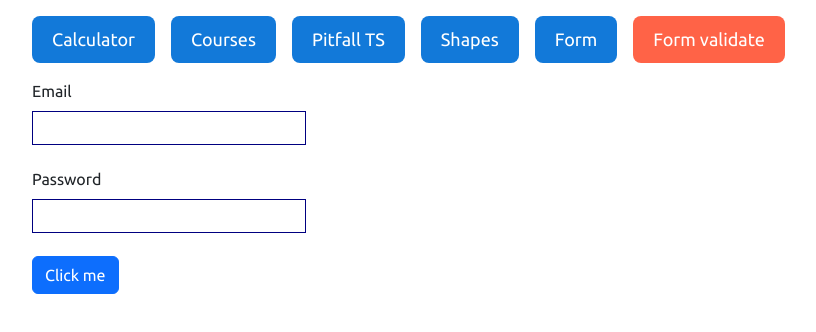
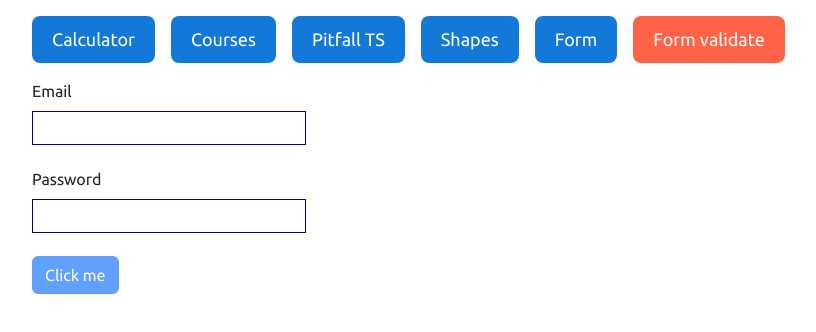
Before and after one commit to romannikiforov/react-dev_135, a React (Vite) app: page /form-validate in a window 1280 px wide. Shown: the top 332 px of the page, without its empty margins (8-824 px from the left). Built offline with nearby package versions, Linux system fonts and the light colour scheme.

Commit message:
ready validation with zod

```diff
--- a/package.json
+++ b/package.json
@@ -14,6 +14,7 @@
     "@emotion/css": "^11.13.4",
     "@emotion/react": "^11.13.3",
     "@emotion/styled": "^11.13.0",
+    "@hookform/resolvers": "^3.9.1",
     "bootstrap": "^5.3.3",
     "dotenv": "^16.4.5",
     "prop-types": "^15.8.1",
--- a/src/components/Form/FormValidate.tsx
+++ b/src/components/Form/FormValidate.tsx
@@ -1,16 +1,22 @@
 import { useForm, FieldValues } from 'react-hook-form'
-
+import { z } from 'zod'
+import { zodResolver } from '@hookform/resolvers/zod';
 import '@/components/Form/form-validate.scss'
 
-type FormData = {
-  email: string;
-  password: string;
-}
+const schema = z.object({
+  email: z.string().min(1, { message: "email is required" }).email(),
+  password: z.string().min(1, { message: "password is required" }).min(1).max(5)
+})
+
+
+type FormData = z.infer<typeof schema>
 
 
 const FormValidate = () => {
 
-  const { register, handleSubmit, formState: { errors } } = useForm<FormData>();
+  const { register, handleSubmit, formState: { errors, isValid } } = useForm<FormData>({
+    resolver: zodResolver(schema)
+  });
 
   const onSubmit = (data: FieldValues) => {
     console.log("Data: ", data)
@@ -21,17 +27,16 @@ const FormValidate = () => {
     <form onSubmit={handleSubmit(onSubmit)}>
       <div className="form-group">
         <label htmlFor="email">Email</label>
-        <input  {...register('email', { required: true, minLength: 2, maxLength: 5 })} />
-        {errors?.email?.type === "required" && <span>Email is required</span>}
-        {errors?.email?.type === "minLength" && <span>email must be more  2 characters</span>}
-        {errors?.email?.type === "maxLength" && <span>email must be less 5 characters</span>}
+        <input  {...register('email')} />
+        {errors?.email && <span>{errors.email.message}</span>}
+
       </div>
       <div className="form-group">
         <label htmlFor="password">Password</label>
         <input {...register('password', { required: true })} />
-        {errors?.password?.type === "required" && <span>Password is required</span>}
+        {errors?.password && <span>{errors.password.message}</span>}
       </div>
-      <button className="btn btn-primary" type="submit">Click me</button>
+      <button disabled={!isValid} className="btn btn-primary" type="submit">Click me</button>
     </form>
   );
 };
```
Also changed, not shown: 1 other file (tests, documents, lock files or other folders).
